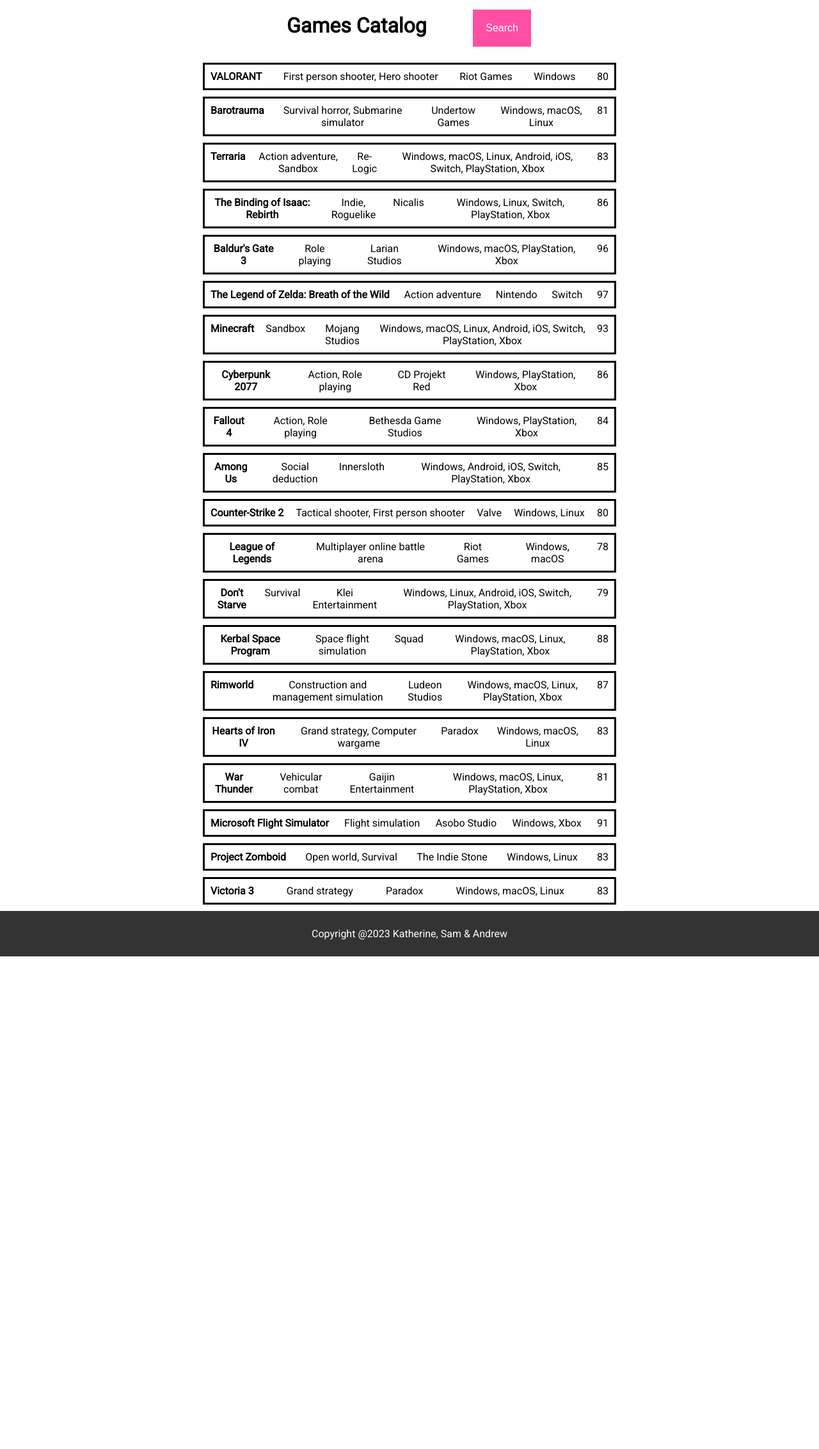
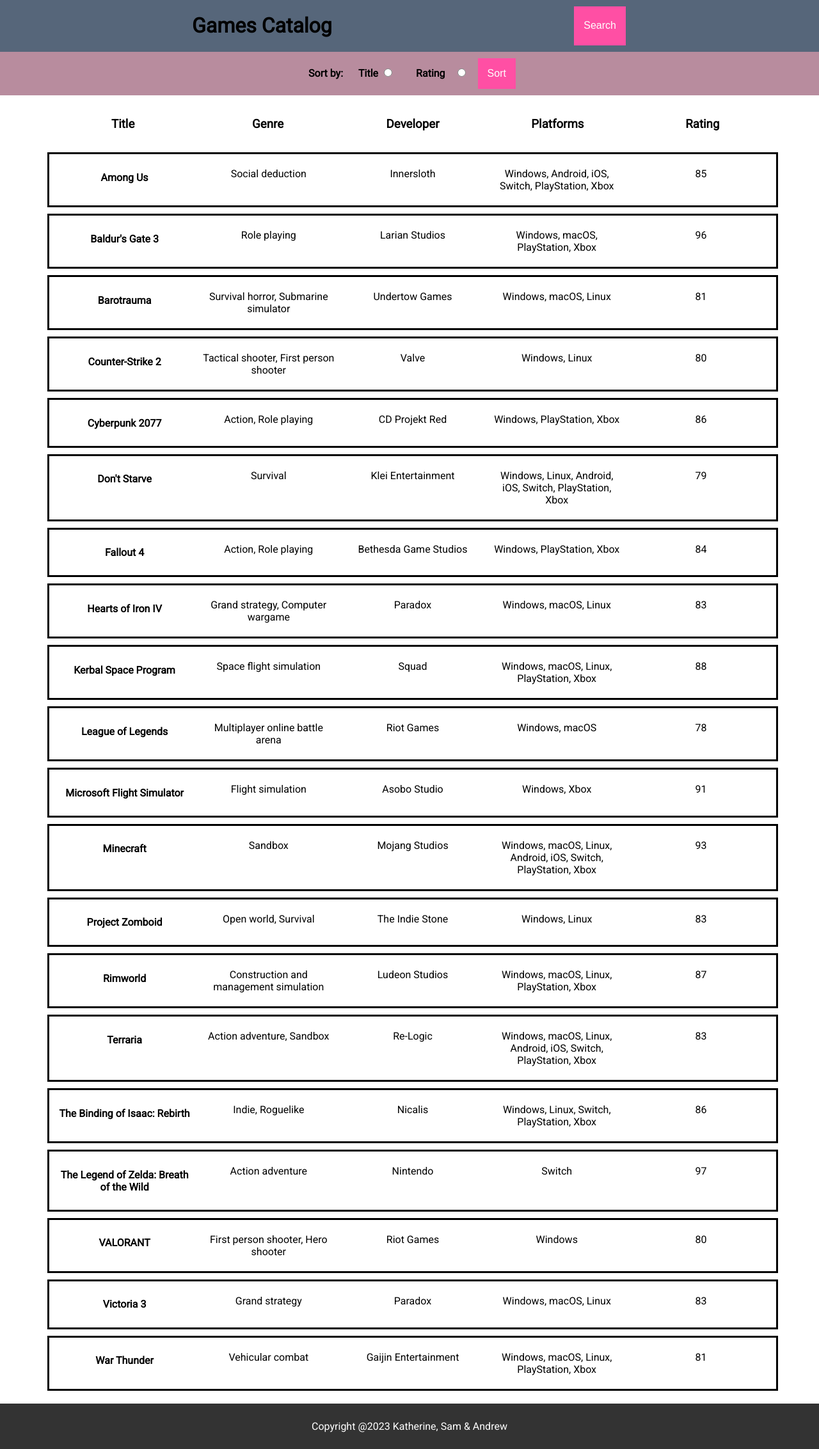
Before and after one commit to kj73/kj73, a PHP site: page / in a window 1280 px wide. Shown: the whole page at 64% size. Before the commit the page ends 1495 px from the top, so only its background shows below. Run offline with PHP 8.4, Linux system fonts and the light colour scheme.

Commit message:
Added sorting functionality

```diff
--- a/index.php
+++ b/index.php
@@ -9,23 +9,42 @@
     <meta name="viewport" content="width=device-width, initial-scale=1">
     <link rel="stylesheet" href="style.css">
     <link href="https://fonts.googleapis.com/css2?family=Roboto&display=swap" rel="stylesheet">
+    <script src="script.js"></script>
 </head>
 
 <body>
     <div id="header">
-        <h1>Games Catalog</h1>
-        <button type="button">Search</button>
+        <h1 id="pageTitle">Games Catalog</h1>
+        <input type="text" id="searchBar" placeholder="Search query">
+        <button type="button" id="searchButton" onclick="changeSearchUI()">Search</button>
     </div>
+
+    <form id="sortingSection" method="GET">
+        <h4 class="sortingItem">Sort by:</h4>
+        <div class="sortingItem">
+            <label for="title">Title</label>
+            <input type="radio" id="title" name="sortOption" value="title">
+        </div>
+
+        <div class="sortingItem">
+            <label for="rating" class="sortingItem">Rating</label>
+            <input type="radio" id="rating" name="sortOption" value="rating" class="sortingItem">
+        </div>
+
+        <button type="submit">Sort</button>
+    </form>
 
     <div id="contentSection">
 
         <?php
         $fileName = "catalog.xml";
         if (file_exists($fileName)) {
+            $sortOption = $_GET['sortOption'] ?? "title";
             $gamesCatalog = simplexml_load_file($fileName);
+            $gamesCatalog = sortAllGames($gamesCatalog, $sortOption);
+
             displayAllGames($gamesCatalog);
-        }
-        else {
+        } else {
             exit("Failed to open file");
         }
 
@@ -42,14 +61,22 @@
 </html>
 
 <?php
-    function displayAllGames($gamesCatalog) {
+function displayAllGames($gamesCatalog)
+{
+    echo "<div id=\"detailInfo\">";
+    echo "<h3 class=\"gameInfo\">Title</h4>";
+    echo "<h3 class=\"gameInfo\">Genre</h3>";
+    echo "<h3 class=\"gameInfo\">Developer</h3>";
+    echo "<h3 class=\"gameInfo\">Platforms</h3>";
+    echo "<h3 class=\"gameInfo\">Rating</h3>";
+    echo "</div>";
     foreach ($gamesCatalog as $game) {
-            $title = $game['title'];
-            $genre = $game->genre;
-            $developer = $game->developer;
-            $platforms = $game->platforms;
-            $rating = $game->rating;
-            $img_path = $game->img_path;
+        $title = $game['@attributes']['title'];
+        $genre = $game['genre'];
+        $developer = $game['developer'];
+        $platforms = $game['platforms'];
+        $rating = $game['rating'];
+
 
         echo "<a href=\"gameDetails.php?title=$title\" class=\"gameLink\">";
         echo "<div class=\"gameContainer\">";
@@ -62,4 +89,22 @@
         echo "</a>";
     }
 }
+
+function sortAllGames($gamesCatalog, $sortOption) {
+    $gamesCatalog = json_decode(json_encode($gamesCatalog), true)['game'];
+
+    if ($sortOption == "title") {
+        usort($gamesCatalog, function($a, $b) {
+            return strcmp($a['@attributes']['title'], $b['@attributes']['title']);
+        });
+
+    }
+
+    elseif ($sortOption === "rating") {
+        usort($gamesCatalog, function($a, $b) {
+            return $b['rating'] <=> $a['rating'];
+        });
+    }
+    return $gamesCatalog;
+}
 ?>
--- /dev/null
+++ b/script.js
@@ -0,0 +1,13 @@
+function changeSearchUI() {
+    pageTitle = document.getElementById("pageTitle");
+    searchBar = document.getElementById("searchBar");
+
+    if (pageTitle.style.display == "none") {
+        pageTitle.style.display = "block";
+        searchBar.style.display = "none";
+    }
+    else {
+        pageTitle.style.display = "none";
+        searchBar.style.display = "block";
+    }
+}
--- a/style.css
+++ b/style.css
@@ -10,7 +10,8 @@
 h5,
 p,
 li,
-th {
+th,
+label {
     font-family: 'Roboto', sans-serif;
 }
 
@@ -41,15 +42,15 @@
     text-align: center;
 }
 
-/*Buttons*/
+
 button {
     color: white;
     background-color: #ff4fa4;
-    padding: 20px 20px;
+    padding: 15px 15px;
     text-align: center;
     text-decoration: none;
-    font-size: 12pt;
-    margin: 15px 2px;
+    font-size: 16px;
+    margin: 10px 2px;
     transition-duration: 0.1s;
     cursor: pointer;
     border: none;
@@ -62,25 +63,13 @@
 #header {
     display: flex;
     justify-content: space-between;
-    width: 30%;
-    margin: 0 auto;
+    padding: 0 300px;
+
+    background-color: #56667A;
 }
 
-.gameContainer {
-    display: flex;
-    justify-content: space-between;
-    width: 50%;
-    margin: 0 auto;
-
-    margin-top: 10px;
-    margin-bottom: 10px;
-
-    border: 3px solid black;
-}
-
-.gameInfo {
-    padding: 4px;
-    margin: 5px;
+.footer {
+    margin-top: 20px;
 }
 
 .gameLink {
@@ -88,3 +77,58 @@
     color: inherit;
     display: block;
 }
+
+#contentSection {
+    display: flex;
+    flex-direction: column;
+    width: 90%;
+    margin: 0 auto;
+}
+
+.gameContainer {
+    display: flex;
+    justify-content: space-between;
+    border: 3px solid black;
+    padding: 5px;
+    margin: 10px 0 0 10px;
+}
+
+#detailInfo {
+    display: flex;
+    justify-content: space-between;
+    border: 0, 1px, 1px, 3px solid black;
+    padding: 5px;
+    margin: 10px 0 0 10px;
+}
+
+.gameInfo {
+    flex: 1;
+    padding: 0 10px;
+}
+
+.sortingItem {
+    display: inline;
+    padding: 0 10px;
+}
+
+#sortingSection {
+    background-color: #b88c9e;
+    padding-top: 10px;
+    padding-bottom: 10px;
+}
+
+label,
+input {
+    font-size: 16px;
+    font-weight: bold;
+}
+
+#searchBar {
+    display: none;
+    font-size: 16px;
+    margin: 10px;
+}
+
+#sortingSection {
+    padding: 0;
+}
```
Also changed, not shown: gameDetails.php (added). Lines whose indentation alone changed are shown as unchanged.
